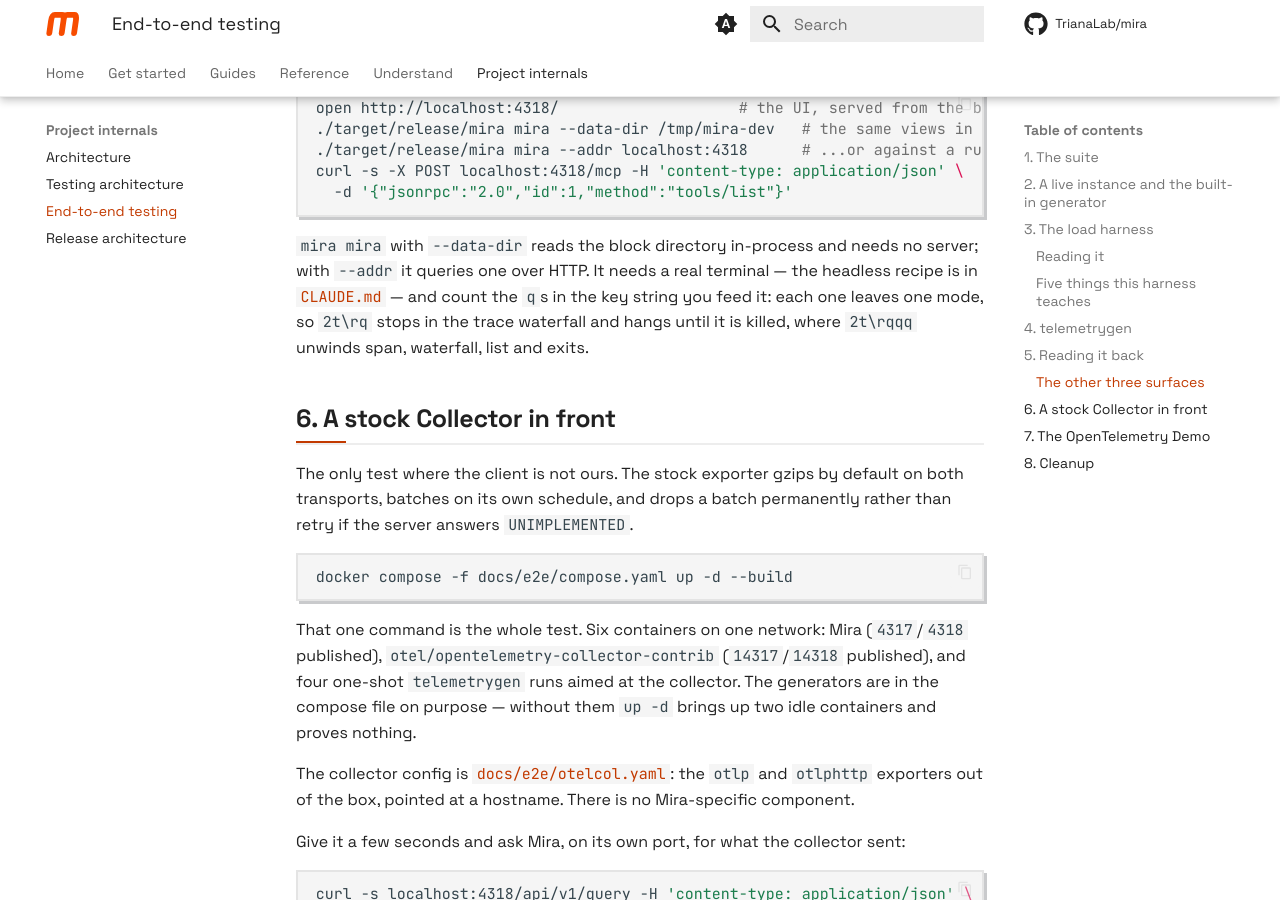
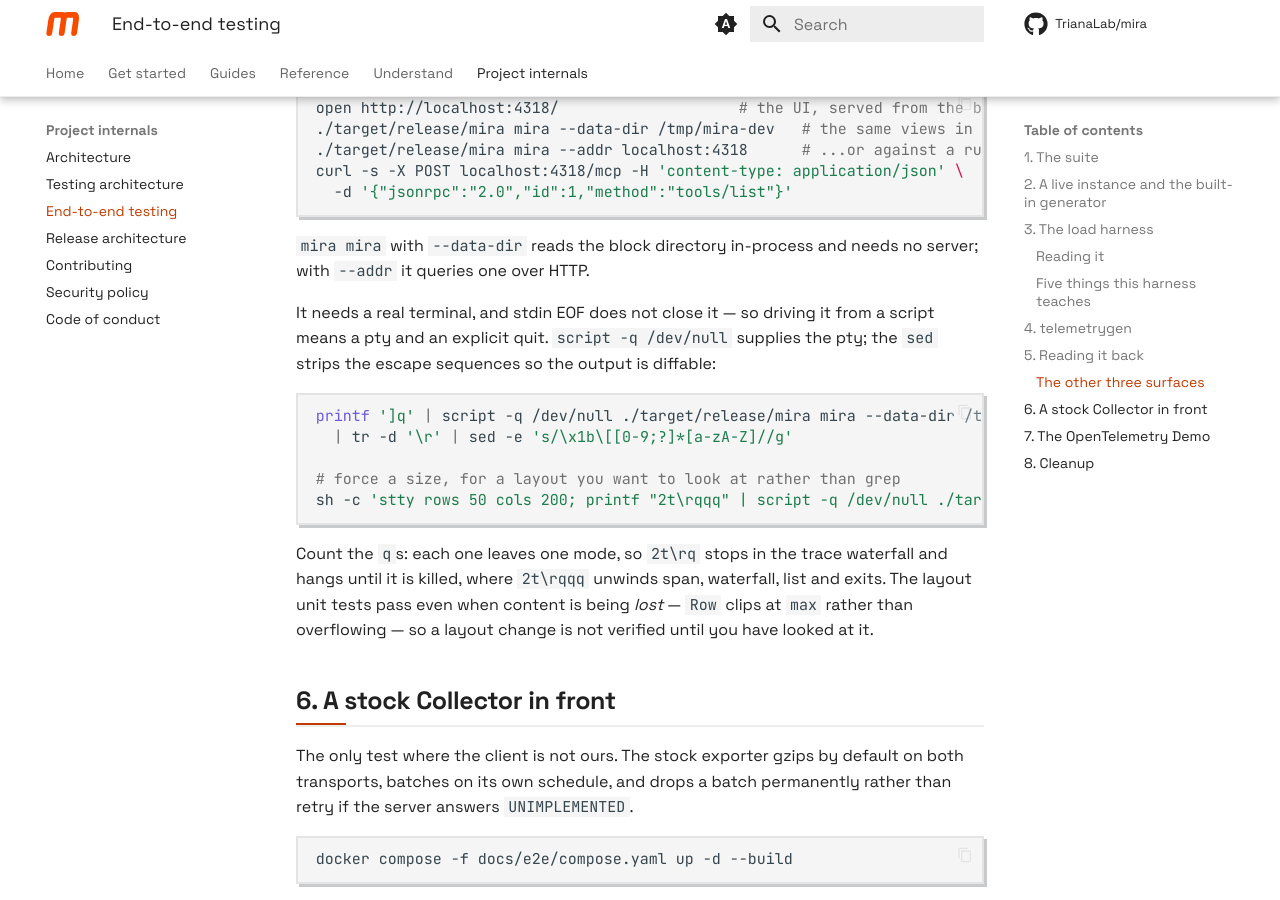
Before and after one commit to TrianaLab/mira, an MkDocs documentation site: the page built from docs/internals/e2e.md, in a window 1280 px wide and 900 px high, scrolled down 8677 px. Built offline with MkDocs 1.6.1 and Material for MkDocs 9.7.7, drawn with Linux system fonts in a browser that asks for light colours; comment, search, counter and statistics services are not loaded.

Commit message:
docs: nothing on the site links out to a file on GitHub
Reading the Kubernetes section and clicking through to the chart took you off
miradb.dev and onto a code host. Four files the site linked out to are now
pages of the site, by symlink — the same mechanism docs/manifesto.md and
docs/install.sh already use, so there is one copy of each and no second one to
go stale:

  docs/reference/chart.md -> charts/mira/README.md   (helm-docs generates it,
                                                      helm-docs-check diffs it)
  docs/contributing.md    -> CONTRIBUTING.md
  docs/security.md        -> SECURITY.md
  docs/conduct.md         -> CODE_OF_CONDUCT.md

The rest were retargeted rather than added. The install one-liner's "read it
first" now points at https://miradb.dev/install.sh, which is not a copy of the
script but the script itself — a stronger claim than the GitHub blob it
replaced. The headless-TUI recipe that e2e.md sent readers to CLAUDE.md for is
now inline on the page that needs it, which is where it should have been:
CLAUDE.md is agent configuration, not documentation.

CONTRIBUTING.md's own links are absolute miradb.dev URLs now, and it says why
in a note at the top: the file is rendered in two places with different
relative roots — GitHub's pull-request sidebar and /contributing/ — and an
absolute URL is the only spelling correct in both. It also said "three
coordinates" where a release now has four.

What is left pointing at GitHub is the theme chrome (the header repository
link and the per-page edit pencil) and SECURITY.md's private-reporting link,
which is a destination that exists nowhere else.

````diff
--- a/docs/internals/e2e.md
+++ b/docs/internals/e2e.md
@@ -377,12 +377,25 @@ curl -s -X POST localhost:4318/mcp -H 'content-type: application/json' \
 ```
 
 `mira mira` with `--data-dir` reads the block directory in-process and needs no
-server; with `--addr` it queries one over HTTP. It needs a real terminal — the
-headless recipe is in
-[`CLAUDE.md`](https://github.com/TrianaLab/mira/blob/main/CLAUDE.md) — and count
-the `q`s in the key string you feed
-it: each one leaves one mode, so `2t\rq` stops in the trace waterfall and hangs
-until it is killed, where `2t\rqqq` unwinds span, waterfall, list and exits.
+server; with `--addr` it queries one over HTTP.
+
+It needs a real terminal, and stdin EOF does not close it — so driving it from a
+script means a pty and an explicit quit. `script -q /dev/null` supplies the pty;
+the `sed` strips the escape sequences so the output is diffable:
+
+```sh
+printf ']q' | script -q /dev/null ./target/release/mira mira --data-dir /tmp/mira-dev 2>&1 \
+  | tr -d '\r' | sed -e 's/\x1b\[[0-9;?]*[a-zA-Z]//g'
+
+# force a size, for a layout you want to look at rather than grep
+sh -c 'stty rows 50 cols 200; printf "2t\rqqq" | script -q /dev/null ./target/release/mira mira --data-dir /tmp/mira-dev'
+```
+
+Count the `q`s: each one leaves one mode, so `2t\rq` stops in the trace
+waterfall and hangs until it is killed, where `2t\rqqq` unwinds span, waterfall,
+list and exits. The layout unit tests pass even when content is being *lost* —
+`Row` clips at `max` rather than overflowing — so a layout change is not
+verified until you have looked at it.
 
 ## 6. A stock Collector in front
 
--- a/mkdocs.yml
+++ b/mkdocs.yml
@@ -163,6 +163,10 @@ nav:
   - Reference:
       - CLI: reference/cli.md
       - HTTP API: reference/http.md
+      # A symlink to charts/mira/README.md, which helm-docs generates and
+      # `helm-docs-check` diffs — so the values table on the site is the one the
+      # chart ships, not a second copy of it that goes stale.
+      - Helm chart: reference/chart.md
       - Rust API: https://miradb.dev/api/
   - Understand:
       # A symlink to the repository-root MANIFESTO.md rather than a copy: it is
@@ -176,8 +180,15 @@ nav:
   # reader with the first one should not have to guess that it lives under the
   # second. Architecture moves here from Understand for the same reason: it is
   # the record of why the tree looks like this, addressed to whoever edits it.
+  # Symlinks again, for the same reason the manifesto is one: these three are
+  # files GitHub gives a fixed home (CONTRIBUTING.md, SECURITY.md), and a reader
+  # who arrived at miradb.dev should not be bounced to a code host to read
+  # prose. Nothing on this site links out to a file in the repository.
   - Project internals:
       - Architecture: architecture.md
       - Testing architecture: internals/testing.md
       - End-to-end testing: internals/e2e.md
       - Release architecture: internals/releases.md
+      - Contributing: contributing.md
+      - Security policy: security.md
+      - Code of conduct: conduct.md
````
Also changed, not shown: CONTRIBUTING.md (+19 -14 lines), docs/agents.md (+1 -1 lines), docs/conduct.md (added, +1 -0 lines), docs/contributing.md (added, +1 -0 lines), docs/install.md (+6 -9 lines), docs/internals/testing.md (+4 -4 lines), docs/reference/chart.md (added, +1 -0 lines), docs/security.md (added, +1 -0 lines).
